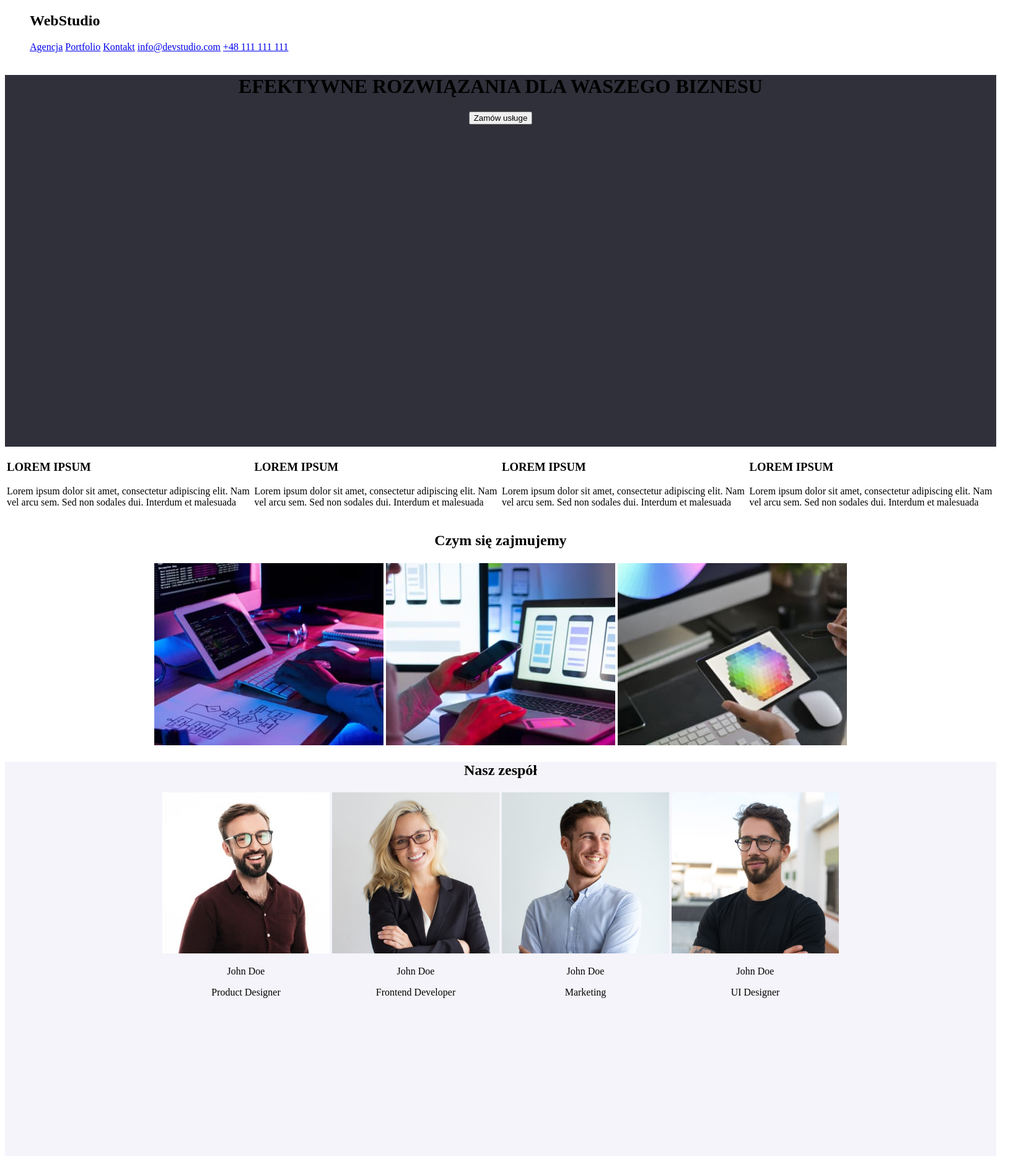
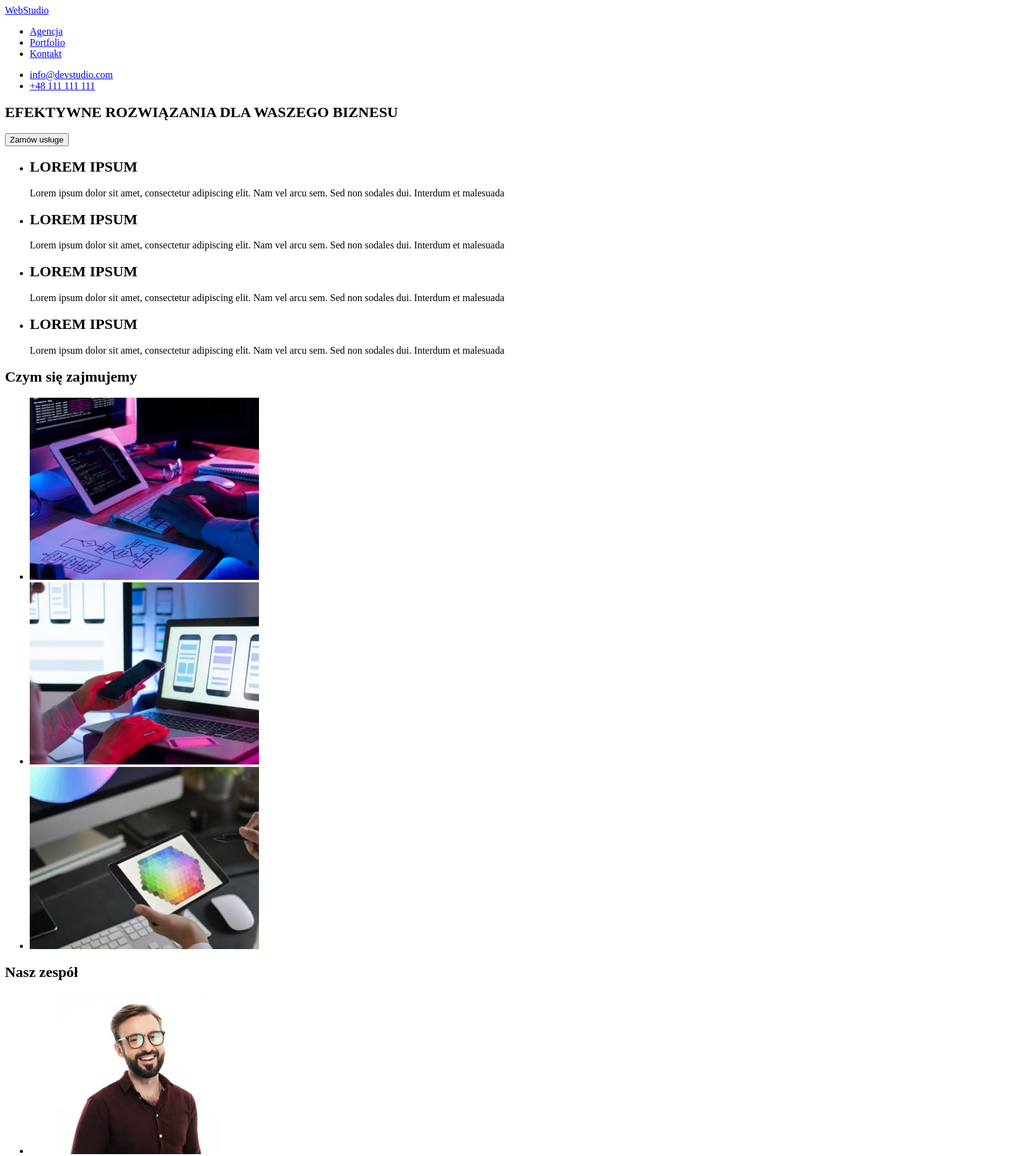
Before and after one commit to frbanka/goit-markup-hw-01, a plain HTML site: page index.html in a window 1280 px wide. Shown: the top 1866 px of the page at 62% size, 1648 px wide, since content can reach past the window. Drawn offline with Linux system fonts and the light colour scheme.

Commit message:
Update index.html

```diff
--- a/index.html
+++ b/index.html
@@ -5,133 +5,144 @@
     <meta charset="UTF-8">
     <meta http-equiv="X-UA-Compatible" content="IE=edge">
     <meta name="viewport" content="width=device-width, initial-scale=1.0">
-    <title>WebStudio</title>
-    <menu style="height: 80px;
-width: 1600px;
-left: 0px;
-top: 0px;
-border-radius: 0px;
-">
+    <title>Studio</title>
+</head>
+<header>
+    <a href="./index.html">WebStudio</a>
         <nav>
-            <h2>WebStudio</h2>
-            <a href="#">Agencja</a>
-            <a href="#">Portfolio</a>
-            <a href="#">Kontakt</a>
-            <a href="mailto:info@devstudio.com">info@devstudio.com</a>
-            <a href="tel:+48111111111">+48 111 111 111</a>
+            <ul>
+                <li><a href="./index.html">Agencja</a></li>
+                <li><a href="#">Portfolio</a></li>
+                <li><a href="#">Kontakt</a></li>
+            </ul>
         </nav>
-    </menu>
+            <ul>
+                <li><a href="mailto:info@devstudio.com">info@devstudio.com</a></li>
+                <li><a href="tel:+48111111111">+48 111 111 111</a></li>
+            </ul>
+        <section>
+            <h1>EFEKTYWNE ROZWIĄZANIA DLA WASZEGO BIZNESU</h1>
+            <p><button type="button">Zamów usługe</button></p>
+        </section>
 
-    <header style="height: 600px;
-width: 1600px;
-left: 0px;
-top: 80px;
-border-radius: 0px;
-background:#2F303A;
-">
-        <div style="text-align:center;">
-            <h1>EFEKTYWNE ROZWIĄZANIA DLA WASZEGO BIZNESU</h1>
-            <p><button>Zamów usługe</button></p>
-        </div>
     </header>
-
-<body>
-    <div style="width: 1600px;
-left: 0px;
-top: 1449px;
-border-radius: 0px;">
-        <table>
-            <tr>
-                <td>
-                    <h3>LOREM IPSUM</h3>
-                    <p>Lorem ipsum dolor sit amet, consectetur adipiscing elit. Nam vel arcu sem. Sed non sodales dui.
-                        Interdum et malesuada</p>
-                </td>
-                <td>
-                    <h3>LOREM IPSUM</h3>
-                    <p>Lorem ipsum dolor sit amet, consectetur adipiscing elit. Nam vel arcu sem. Sed non sodales dui.
-                        Interdum et malesuada</p>
-                </td>
-                <td>
-                    <h3>LOREM IPSUM</h3>
-                    <p>Lorem ipsum dolor sit amet, consectetur adipiscing elit. Nam vel arcu sem. Sed non sodales dui.
-                        Interdum et malesuada</p>
-                </td>
-                <td>
-                    <h3>LOREM IPSUM</h3>
-                    <p>Lorem ipsum dolor sit amet, consectetur adipiscing elit. Nam vel arcu sem. Sed non sodales dui.
-                        Interdum et malesuada</p>
-                </td>
-            </tr>
-        </table>
-    </div>
-    <div style="width: 1600px;
-left: 0px;
-top: 1449px;
-border-radius: 0px;">
-        <h2 style="text-align: center;">Czym się zajmujemy</h2>
-        <table style="margin-left:auto;margin-right:auto;">
-            <tr style="margin-left:auto;margin-right:auto;">
-                <td><img src="https://raw.githubusercontent.com/frbanka/goit-markup-hw-01/main/images/image.jpg"
-                        width="370" height="294" alt="programming"></td>
-                <td><img src="https://raw.githubusercontent.com/frbanka/goit-markup-hw-01/main/images/image1.jpg"
-                        width="370" height="294" alt="mobile programming"></td>
-                <td><img src="https://raw.githubusercontent.com/frbanka/goit-markup-hw-01/main/images/image2.jpg"
-                        width="370" height="294" alt="style design"></td>
-            </tr>
-        </table>
-    </div>
-    <div style="height: 648px;
-width: 1600px;
-left: 0px;
-top: 1449px;
-border-radius: 0px;
-background: #F5F4FA;
-
-">
-        <h2 style="text-align: center;">Nasz zespół</h2>
-        <table style="margin-left:auto;margin-right:auto;">
-            <tr>
-                <td style="text-align: center;">
-                    <img src="https://raw.githubusercontent.com/frbanka/goit-markup-hw-01/main/images/image3.jpg"
-                        width="270" height="260" alt="Photo of John Doe"></img>
+<main>
+        <section>
+            <ul>
+                <li>
+                    <h2>LOREM IPSUM</h2>
+                    <p>Lorem ipsum dolor sit amet, consectetur adipiscing elit. Nam vel arcu sem. Sed non sodales dui. Interdum et malesuada</p>
+                </li>
+                <li>
+                    <h2>LOREM IPSUM</h2>
+                    <p>Lorem ipsum dolor sit amet, consectetur adipiscing elit. Nam vel arcu sem. Sed non sodales dui. Interdum et malesuada</p>
+                </li>
+                <li>
+                    <h2>LOREM IPSUM</h2>
+                    <p>Lorem ipsum dolor sit amet, consectetur adipiscing elit. Nam vel arcu sem. Sed non sodales dui. Interdum et malesuada</p>
+                </li>
+                <li>
+                    <h2>LOREM IPSUM</h2>
+                    <p>Lorem ipsum dolor sit amet, consectetur adipiscing elit. Nam vel arcu sem. Sed non sodales dui. Interdum et malesuada</p>
+                </li>
+            </ul>
+        </section>
+        <section>
+        <h2>Czym się zajmujemy</h2>
+        <ul>
+            <li>
+                <img
+                    src="./images/image.jpg"
+                    width="370"
+                    height="294"
+                    alt="programming"
+                />
+            </li>
+            <li>
+                <img
+                    src="./images/image1.jpg"
+                    width="370"
+                    height="294"
+                    alt="mobile programming"
+                />
+            </li>
+            <li>
+                <img
+                    src="./images/image2.jpg"
+                    width="370"
+                    height="294"
+                    alt="style design"
+                />
+            </li>
+        </ul>
+        </section>
+        <section>
+            <h2>Nasz zespół</h2>
+            <ul>
+                <li>
+                    <figure>
+                        <img
+                        src="./images/image3.jpg"
+                        width="270"
+                        height="260"
+                        alt="Photo of John Doe"
+                        />
+                        <figcaption>
                             <p>John Doe</p>
                             <p>Product Designer</p>
-                </td>
-                <td style="text-align: center;">
-                    <img src="https://raw.githubusercontent.com/frbanka/goit-markup-hw-01/main/images/image4.jpg"
-                        width="270" height="260" alt="Photo of John Doe"></img>
+                        </figcaption>
+                    </figure>
+                </li>
+                <li>
+                    <figure>
+                        <img
+                        src="./images/image4.jpg"
+                        width="270"
+                        height="260"
+                        alt="Photo of John Doe"
+                        />
+                        <figcaption>
                             <p>John Doe</p>
                             <p>Frontend Developer</p>
-                </td>
-                <td style="text-align: center;">
-                    <img src="https://raw.githubusercontent.com/frbanka/goit-markup-hw-01/main/images/image5.jpg"
-                        width="270" height="260" alt="Photo of John Doe"></img>
+                        </figcaption>
+                    </figure>
+                <li>
+                    <figure>
+                        <img
+                        src="./images/image5.jpg"
+                        width="270"
+                        height="260"
+                        alt="Photo of John Doe"
+                        />
+                        <figcaption>
                             <p>John Doe</p>
                             <p>Marketing</p>
-                </td>
-                <td style="text-align: center;">
-                    <img src="https://raw.githubusercontent.com/frbanka/goit-markup-hw-01/main/images/image6.jpg"
-                        width="270" height="260" alt="Photo of John Doe"></img>
+                        </figcaption>
+                    </figure>
+                </li>
+                <li>
+                    <figure>
+                        <img
+                        src="./images/image6.jpg"
+                        width="270"
+                        height="260"
+                        alt="Photo of John Doe"
+                        />
+                        <figcaption>
                             <p>John Doe</p>
                             <p>UI Designer</p>
-                </td>
-            </tr>
-        </table>
-    </div>
-</body>
-<footer style="height: 252px;
-width: 1600px;
-left: 0px;
-top: 2097px;
-border-radius: 0px;
-background: #2F303A;
-">
-    <h2>WebStudio</h2>
+                        </figcaption>
+                    </figure>
+                </li>
+            </ul>
+        </section>
+</main>
+<footer>
+    <a href="./index.html">WebStudio</a>
     <address>
-        m. Warszawa, Aleje Jerozolimskie 21<br>
-        info@example.com<br>
-        +48 111 111 111<br>
+        m. Warszawa, Aleje Jerozolimskie 21<br />
+        info@example.com<br />
+        +48 111 111 111<br />
     </address>
 
 </footer>
```
Lines whose indentation alone changed are shown as unchanged.
